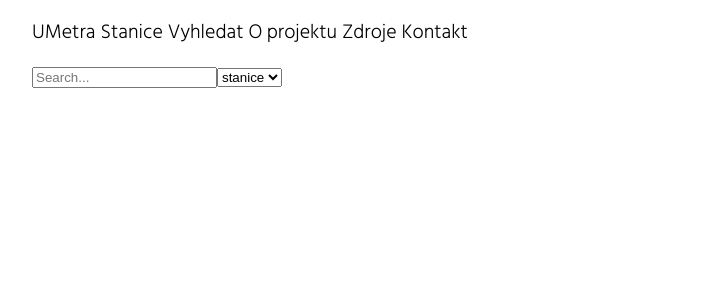
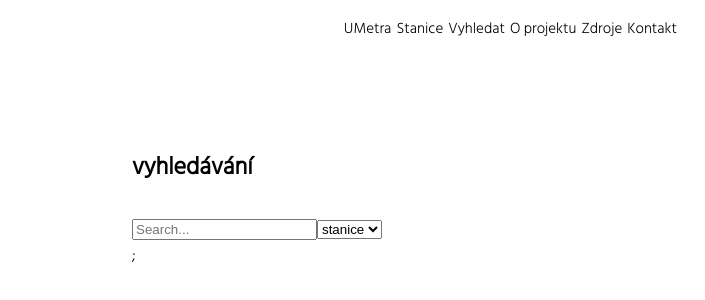
Before and after one commit to hrafil/UMetra_next.js, a Next.js app: page /search in a window 1280 px wide. Shown: the top 300 px of the page, without its empty margins (283-988 px from the left). Built offline with nearby package versions, Linux system fonts and the light colour scheme.

Commit message:
stylovani responziv.

```diff
--- a/components/Nav/RightNav.jsx
+++ b/components/Nav/RightNav.jsx
@@ -6,11 +6,12 @@ import NavLink from './NavLink';
 const Ul = styled.ul`
   list-style: none;
   display: flex;
-  flex-flow: row nowrap;
+  flex-direction: row;
+  justify-content: flex-end;
 
   li {
     text-align: center;
-    font-size: 20px;
+    font-size: 15px;
     padding-right: 5px;
   }
 
@@ -28,6 +29,7 @@ const Ul = styled.ul`
     height: 100vh;
     width: 100vw;
     padding-top: 3rem;
+    font-size: 20px;
 
     li {
       color: #fff;
--- a/pages/search.js
+++ b/pages/search.js
@@ -1,8 +1,16 @@
 import React from 'react';
 import SearchField from '../components/Layout/searchbox.js';
+import styles from '../styles/About.module.css';
 
 const SearchPage = () => {
-  return <SearchField />;
+  return (
+    <div className={styles.container}>
+      <h2 className={styles.title}>vyhledávání</h2>
+      <div className={styles.search_field}>
+        <SearchField />;
+      </div>
+    </div>
+  );
 };
 
 export default SearchPage;
--- a/styles/About.module.css
+++ b/styles/About.module.css
@@ -4,11 +4,10 @@
   padding: 60px 40px 0 40px;
   text-align: left;
   display: flex;
+  flex-direction: column;
   flex-wrap: wrap;
-  /* border: 3px solid #17a301; */
   width: 100vw;
   height: 100vh;
-  border: 2px solid black;
 }
 
 .title {
@@ -28,7 +27,7 @@
 @media (min-width: 768px) {
   .container {
     max-width: 730px;
-    height: 100%;
+    height: 80vh;
     padding: 70px 100px 70px 100px;
     margin: 0 auto;
   }
@@ -36,4 +35,7 @@
     font-size: 16px;
     line-height: 1.5;
   }
+  .search_field {
+    margin: 30px 0;
+  }
 }
```
